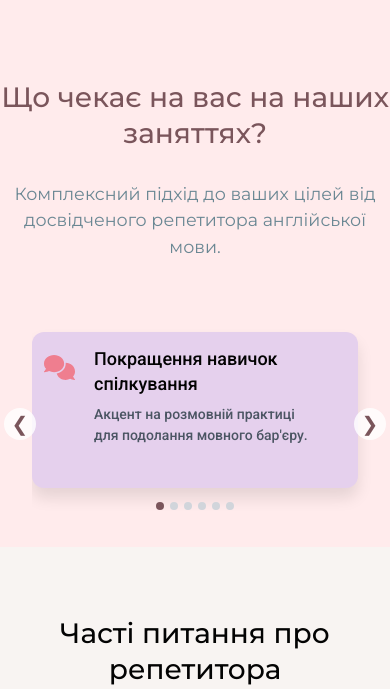
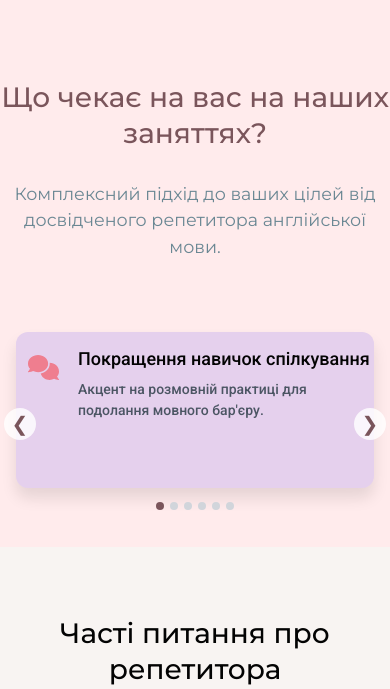
Before and after one commit to Pvitaly91/land-codex.loc, a PHP site: page / in a window 390 px wide. Shown: the part 1744-2433 px from the top of the page. Run offline with PHP 8.4, Linux system fonts and the light colour scheme; the visitor is signed in with stand-in values (Sample User, id 1); some libraries are stand-ins or nearby versions.

Commit message:
Fix mobile slider overflow on small screens

```diff
--- a/style.css
+++ b/style.css
@@ -890,7 +890,9 @@ h1.main strong {
     -webkit-overflow-scrolling: touch;
     scroll-behavior: smooth;
     padding: 0 16px 60px;
-    margin: 0 0 0 32px;
+    margin: 0;
+    scroll-padding-left: 16px;
+    scroll-padding-right: 16px;
     gap: 16px;
   }
   .slider-container .slider-track::-webkit-scrollbar{ display: none; }
```
